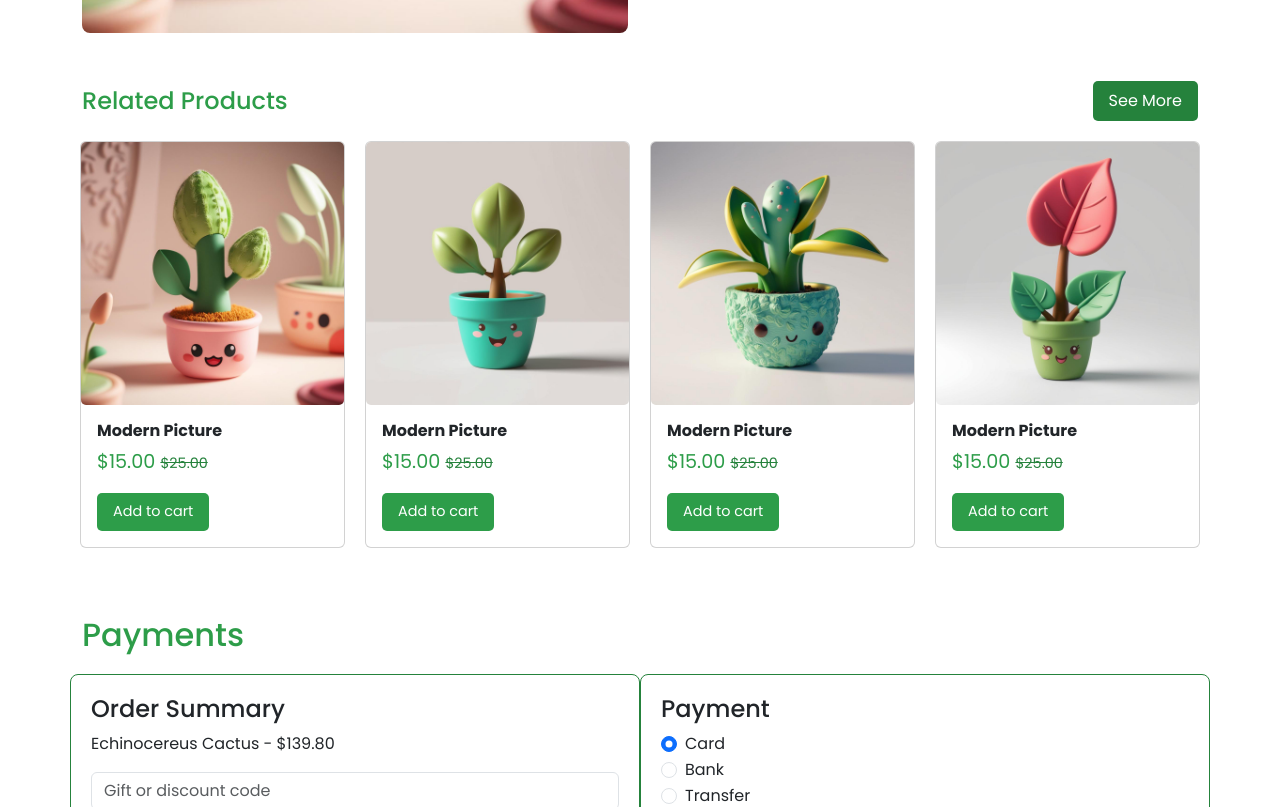
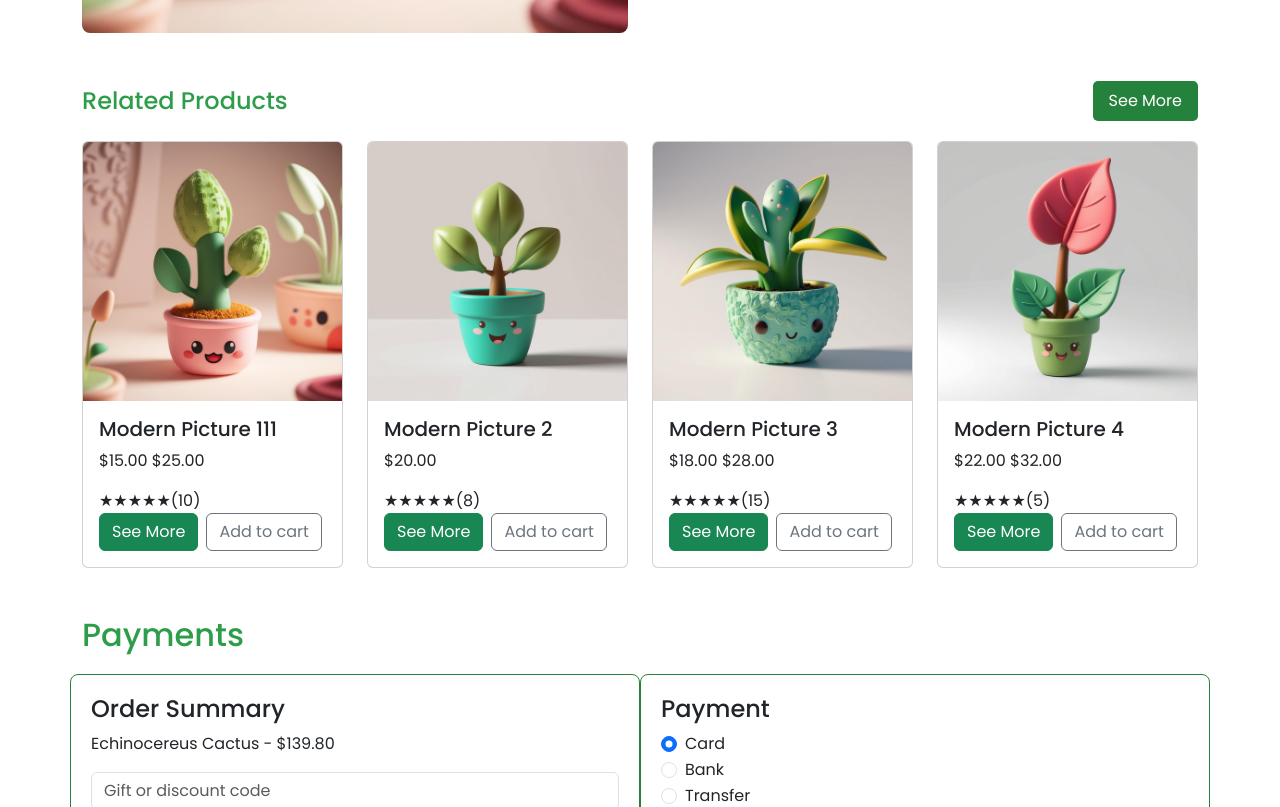
Before and after one commit to QuivyGM/24-OS_Project2, a React (Create React App) app in the folder Plantopia/: page /Shop in a window 1280 px wide. Shown: the part 613-1420 px from the top of the page. Built offline with nearby package versions, Linux system fonts and the light colour scheme.

Commit message:
added sub page for posts

```diff
--- a/Plantopia/src/App.js
+++ b/Plantopia/src/App.js
@@ -9,6 +9,7 @@ import Aboutus from './components/Aboutus';
 import Community from './components/Community';
 import ShopCat from './components/ShopCat';
 import Shop from './components/Shop';
+import Post from './components/Post';
 
 const App = () => {
   return (
@@ -21,6 +22,7 @@ const App = () => {
         <Route path="/Aboutus" element={<Aboutus />} />
         <Route path="/Community" element={<Community />} />
         <Route path="/ShopCat" element={<ShopCat />} />
+        <Route path="/post/:id" element={<Post />} />
       </Routes>
     </Router>
   );
--- a/Plantopia/src/components/Plants.js
+++ b/Plantopia/src/components/Plants.js
@@ -67,6 +67,7 @@ const WeeklyOthers = () => (
 
 // Catalogue Component
 const Catalogue = () => {
+    const navigate = useNavigate();
     const plantCatalogue = [
         { id: 1, image: './images/1.jpg', title: 'Modern Picture 1', rating: 5 },
         { id: 2, image: './images/2.jpg', title: 'Modern Picture 2', rating: 4 },
@@ -94,6 +95,10 @@ const Catalogue = () => {
         { id: 34, image: './images/8.jpg', title: 'Modern Picture 8', rating: 4 },
     ];
 
+    const handleSeeMoreClick = (plantId) => {
+        navigate(`/post/${plantId}`); // Navigate to Post.js with plantId as a parameter
+    };
+
     return (
         <section className="catalogue">
             <h2>Catalogue</h2>
@@ -120,7 +125,12 @@ const Catalogue = () => {
                                         </span>
                                     ))}
                                 </div>
-                                <button className="btn btn-outline-primary">See More</button>
+                                <button
+                                    className="btn btn-outline-primary"
+                                    onClick={() => handleSeeMoreClick(plant.id)}
+                                >
+                                    See More
+                                </button>
                             </div>
                         </div>
                     </div>
--- /dev/null
+++ b/Plantopia/src/components/Post.js
@@ -0,0 +1,42 @@
+import React from 'react';
+import { useParams, useNavigate } from 'react-router-dom';
+
+const Post = () => {
+    const { id } = useParams(); // Retrieve the number (ID) from the URL
+    const navigate = useNavigate(); // Initialize navigate function
+
+    const handleBackClick = () => {
+        navigate(-1); // Navigate to the previous page
+    };
+
+    return (
+        <div style={{ textAlign: 'center', marginTop: '50px' }}>
+            <h1>This is fine meme</h1>
+            <img
+                src="https://media.npr.org/assets/img/2023/01/14/this-is-fine_custom-b7c50c845a78f5d7716475a92016d52655ba3115.jpg?s=1100&c=85&f=jpeg"
+                alt="This is fine meme"
+                style={{ maxWidth: '100%', height: 'auto' }}
+            />
+            <div style={{ marginTop: '20px', fontSize: '72px', fontWeight: 'bold' }}>
+                {id}
+            </div>
+            <button
+                onClick={handleBackClick}
+                style={{
+                    marginTop: '30px',
+                    padding: '10px 20px',
+                    fontSize: '16px',
+                    backgroundColor: '#007bff',
+                    color: 'white',
+                    border: 'none',
+                    borderRadius: '5px',
+                    cursor: 'pointer'
+                }}
+            >
+                Go Back
+            </button>
+        </div>
+    );
+};
+
+export default Post;
--- a/Plantopia/src/components/Shop.js
+++ b/Plantopia/src/components/Shop.js
@@ -3,6 +3,13 @@
 import React, { useRef, useState } from 'react';
 import { useNavigate } from 'react-router-dom';
 import '../styles/pages/_shop.scss';
+
+const productCatalogue = [
+  { id: 1, image: './images/1.jpg', title: 'Modern Picture 111', price: '$15.00', originalPrice: '$25.00', reviews: 10, avgReviewScore: 4.5 },
+  { id: 2, image: './images/2.jpg', title: 'Modern Picture 2', price: '$20.00', originalPrice: '$20.00', reviews: 8, avgReviewScore: 4.0 },
+  { id: 3, image: './images/3.jpg', title: 'Modern Picture 3', price: '$18.00', originalPrice: '$28.00', reviews: 15, avgReviewScore: 4.8 },
+  { id: 4, image: './images/4.jpg', title: 'Modern Picture 4', price: '$22.00', originalPrice: '$32.00', reviews: 5, avgReviewScore: 3.9 },
+];
 
 const Shop = () => {
   const navigate = useNavigate();
@@ -53,7 +60,6 @@ const Shop = () => {
         <div className="overlay">
           <nav className="navbar navbar-expand-lg bg-body-tertiary navbar-main">
             <div className="container-fluid navbar-box d-flex">
-
               {/* Navbar brand/logo with click handler */}
               <a className="navbar-brand" href="logo" onClick={handleLogoClick}>
                 <img src='./images/logo.png' alt='logo' />
@@ -132,22 +138,39 @@ const Shop = () => {
         <div className="related-products mt-5">
           <div className="title-container">
             <h2>Related Products</h2>
-        <button
-            onClick={handleShopCatClick}
-            className="btn btn-outline-secondary"
-          >
+            <button onClick={handleShopCatClick} className="btn btn-outline-secondary">
               See More
             </button>
           </div>
           <div className="row">
-          {[1, 2, 3, 4].map((item) => (
-            <div key={item} className="col-md-3">
+            {productCatalogue.map((product) => (
+              <div key={product.id} className="col-md-3">
                 <div className="product-card card">
-                <img src={`./images/${item}.jpg`} alt="Product" className="card-img-top" />
+                  <img src={product.image} alt={`Image of ${product.title}`} className="card-img-top" />
                   <div className="card-body">
-                  <h5 className="card-title">Modern Picture</h5>
-                  <p className="price">$15.00 <span className="original-price">$25.00</span></p>
-                  <button className="btn btn-outline-primary">Add to cart</button>
+                    <h5 className="card-title">{product.title}</h5>
+                    <p className="price">
+                      {product.price}{' '}
+                      {product.price !== product.originalPrice && (
+                        <span className="original-price">{product.originalPrice}</span>
+                      )}
+                    </p>
+                    <div className="review-info">
+                      {Array.from({ length: 5 }, (_, i) => (
+                        <span key={i} className={`star ${i < Math.round(product.avgReviewScore) ? 'filled' : ''}`}>
+                          &#9733;
+                        </span>
+                      ))}
+                      <span className="review-count">({product.reviews})</span>
+                    </div>
+                    <button
+                      className="btn btn-success"
+                      onClick={() => navigate(`/post/${product.id}`)} // Navigate to Post page
+                      style={{ cursor: 'pointer' }}
+                    >
+                      See More
+                    </button>
+                    <button className="btn btn-outline-secondary ms-2">Add to cart</button>
                   </div>
                 </div>
               </div>
@@ -189,14 +212,13 @@ const Shop = () => {
             </div>
           </div>
         </div>
+      </div>
 
-
-    </div>
       {/* Footer Section */}
       <footer className="footer py-5">
         <div className="row logo-links">
           <div className="col-md-3 footer-logo">
-            <img src="./images/logo.png" alt="Plantopia Logo" onClick={handleLogoClick}/>
+            <img src="./images/logo.png" alt="Plantopia Logo" onClick={handleLogoClick} />
           </div>
           <div className="col-md-3 footer-links">
             <a className="nav-link active" onClick={handlePlantsClick} href='plants'>Plants</a>
--- a/Plantopia/src/components/shopCat.js
+++ b/Plantopia/src/components/shopCat.js
@@ -15,20 +15,18 @@ const productCatalogue = [
 ];
 
 // Catalogue Component
-const Catalogue = () => (
+const Catalogue = () => {
+    const navigate = useNavigate();
+
+    return (
         <section className="catalogue">
             <h2>Product Catalogue</h2>
             <div className="row">
                 {productCatalogue.map((product) => (
                     <div key={product.id} className="col-md-3">
                         <div className="product-card card">
-                        <img
-                            src={product.image}
-                            alt={`Image of ${product.title}`}
-                            className="card-img-top"
-                            loading="lazy"
-                        />
-                        <div className="card-body text-center">
+                            <img src={product.image} alt={`Image of ${product.title}`} className="card-img-top" />
+                            <div className="card-body">
                                 <h5 className="card-title">{product.title}</h5>
                                 <p className="price">
                                     {product.price}{' '}
@@ -37,19 +35,21 @@ const Catalogue = () => (
                                     )}
                                 </p>
                                 <div className="review-info">
-                                <div className="stars">
                                     {Array.from({ length: 5 }, (_, i) => (
-                                        <span
-                                            key={i}
-                                            className={`star ${i < Math.round(product.avgReviewScore) ? 'filled' : ''}`}
-                                        >
+                                        <span key={i} className={`star ${i < Math.round(product.avgReviewScore) ? 'filled' : ''}`}>
                                             &#9733;
                                         </span>
                                     ))}
+                                    <span className="review-count">({product.reviews})</span>
                                 </div>
-                                <p className="review-count">({product.reviews})</p>
-                            </div>
-                            <button className="btn btn-outline-primary">Add to cart</button>
+                                <button
+                                    className="btn btn-success"
+                                    onClick={() => navigate(`/post/${product.id}`)} // Navigate to Post page
+                                    style={{ cursor: 'pointer' }}
+                                >
+                                    See More
+                                </button>
+                                <button className="btn btn-outline-secondary ms-2">Add to cart</button>
                             </div>
                         </div>
                     </div>
@@ -57,36 +57,29 @@ const Catalogue = () => (
             </div>
         </section>
     );
+};
 
-// Plants Component Repurposed for Shop Catalogue
+// ShopCat Component
 const ShopCat = () => {
     const navigate = useNavigate();
     const searchInputRef = useRef(null);
     const [showInput, setShowInput] = useState(false);
 
-    // Function to handle logo click and navigate to the main page
     const handleLogoClick = (event) => {
         event.preventDefault();
         navigate('/');
     };
 
-    // Function to handle login button click and navigate to the login page
     const handleLoginClick = () => {
         navigate('/login');
     };
 
-    // Function to handle shop button click and navigate to the shop page
-    const handleShopClick = () => {
-        navigate('/shop');
-    };
-
-    // Function to show the search input when the search button is clicked
     const handleSearchClick = () => {
         setShowInput(true);
         if (searchInputRef.current) {
             searchInputRef.current.focus();
         }
-    }
+    };
 
     return (
         <div className="shop-page">
@@ -96,7 +89,7 @@ const ShopCat = () => {
                     <div className="container-fluid navbar-box d-flex">
                         {/* Navbar brand/logo with click handler */}
                         <a className="navbar-brand" href="logo" onClick={handleLogoClick}>
-                            <img src='./images/logo.png' alt='logo' />
+                            <img src="./images/logo.png" alt="logo" />
                         </a>
 
                         {/* Navbar toggle button for mobile view */}
@@ -109,7 +102,7 @@ const ShopCat = () => {
                             <ul className="navbar-nav mb-2 mb-lg-0">
                                 <li className="nav-item"><a className="nav-link active" href="Plants">Plants</a></li>
                                 <li className="nav-item"><a className="nav-link active" href="Community">Community</a></li>
-                                <li onClick={handleShopClick} className="nav-item"><a className="nav-link active" href="Shop">Shop</a></li>
+                                <li className="nav-item"><a className="nav-link active" href="Shop">Shop</a></li>
                                 <li className="nav-item"><a className="nav-link active" href="Aboutus">About Us</a></li>
                             </ul>
 
@@ -124,11 +117,11 @@ const ShopCat = () => {
                                         aria-label="Search"
                                     />
                                     <button className="btn btn-outline-success" type="button" onClick={handleSearchClick}>
-                                        <img src='./icons/search-normal.svg' alt='search' />
+                                        <img src="./icons/search-normal.svg" alt="search" />
                                     </button>
                                 </form>
                                 <button onClick={handleLoginClick} className="login-button">
-                                    <img src='./icons/user.svg' alt='login' />
+                                    <img src="./icons/user.svg" alt="login" />
                                 </button>
                             </div>
                         </div>
@@ -173,7 +166,6 @@ const ShopCat = () => {
             </footer>
         </div>
     );
-
 };
 
 export default ShopCat;
--- a/Plantopia/src/styles/pages/_shop.scss
+++ b/Plantopia/src/styles/pages/_shop.scss
@@ -178,7 +178,8 @@
   }
 
   .related-products {
-  // Title and Button Row
+    margin-top: 20px;
+
     .title-container {
       display: flex; // Flexbox for horizontal alignment
       justify-content: space-between; // Space out the title and button
@@ -206,103 +207,8 @@
       }
     }
 
-  // Product Cards
-  .product-grid {
-    display: flex; // Enable grid-like layout for products
-    flex-wrap: wrap; // Allow wrapping for smaller screens
-    gap: 20px; // Add spacing between cards
 
-    .col-md-3 {
-      margin-bottom: 20px; // Add spacing below each card
   }
-
-    .product-card {
-      .card-img-top {
-        border-radius: 5px;
-      }
-
-      .card-body {
-        .card-title {
-          font-size: 1rem;
-          font-weight: bold;
-        }
-
-        .price {
-          font-size: 1.2rem;
-          color: $primary-color;
-
-          .original-price {
-            text-decoration: line-through;
-            font-size: 0.9rem;
-            color: $secondary-color;
-          }
-        }
-
-        button {
-          background-color: $primary-color;
-          color: #fff;
-          border: none;
-          padding: 8px 16px;
-          border-radius: 5px;
-          font-size: 0.9rem;
-
-          &:hover {
-            background-color: darken($primary-color, 10%);
-          }
-        }
-      }
-    }
-  }
-}
-
-
-  .row {
-    margin-top: 20px;
-
-    .col-md-3 {
-      padding: 0 10px; // Adjust spacing between columns
-    }
-
-    .product-card {
-      margin-bottom: 20px;
-
-      .card-img-top {
-        border-radius: 5px;
-      }
-
-      .card-body {
-        .card-title {
-          font-size: 1rem;
-          font-weight: bold;
-        }
-
-        .price {
-          font-size: 1.2rem;
-          color: $primary-color;
-
-          .original-price {
-            text-decoration: line-through;
-            font-size: 0.9rem;
-            color: $secondary-color;
-          }
-        }
-
-        button {
-          background-color: $primary-color;
-          color: #fff;
-          border: none;
-          padding: 8px 16px;
-          border-radius: 5px;
-          font-size: 0.9rem;
-
-          &:hover {
-            background-color: darken($primary-color, 10%);
-          }
-        }
-      }
-    }
-  }
-
 
   .payments {
     h2 {
```
Also changed, not shown: Plantopia/src/components/Community.js (+15 -6 lines), Plantopia/src/styles/pages/_shopCat.scss (+45 -46 lines). Lines whose indentation alone changed are shown as unchanged.
